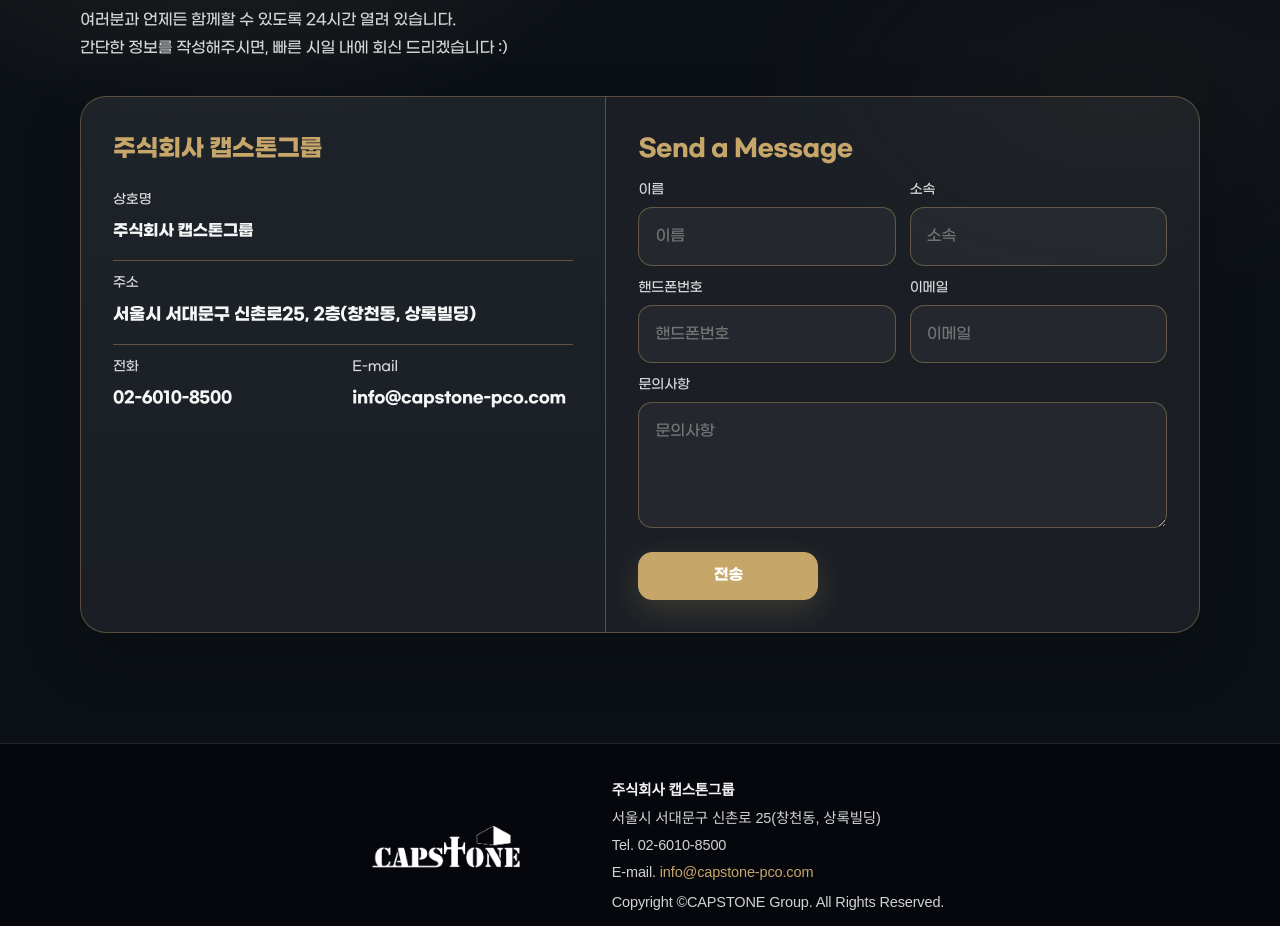
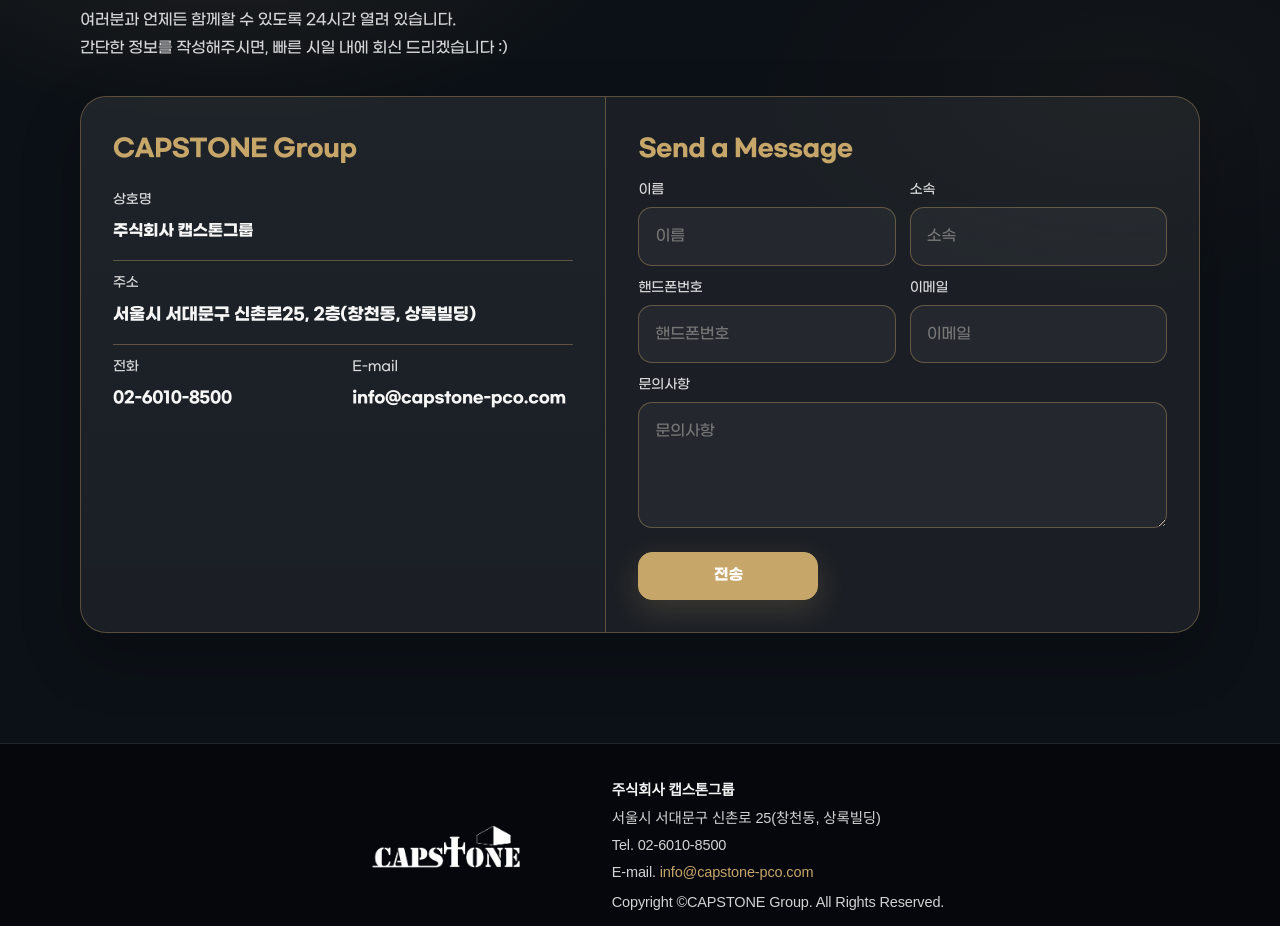
Before and after one commit to ycx1678/capstone, a React (Create React App) app in the folder capston_main/: page / in a window 1280 px wide. Shown: the part 6460-7386 px from the top of the page. Built offline with nearby package versions, Linux system fonts and the light colour scheme; no server answers; the database is empty.

Commit message:
fix: IntroSection PC 슬라이드쇼 부드럽게 수정, Contact 상단 CAPSTONE Group 표기
Co-Authored-By: Claude Opus 4.6 (1M context) <noreply@anthropic.com>

```diff
--- a/capston_main/src/components/sections/ContactSection.js
+++ b/capston_main/src/components/sections/ContactSection.js
@@ -365,7 +365,7 @@ export default function ContactSection({
                   marginBottom: 14,
                 }}
               >
-                {c.companyName || "주식회사 캡스톤그룹"}
+                {"CAPSTONE Group"}
               </div>
 
               <div style={{ display: "grid", gap: 0 }}>
--- a/capston_main/src/components/sections/IntroSection.js
+++ b/capston_main/src/components/sections/IntroSection.js
@@ -207,19 +207,14 @@ export default function IntroSection({
           background-position: center center;
           background-size: cover;
           background-repeat: no-repeat;
-          will-change: opacity, transform;
+          will-change: opacity;
           backface-visibility: hidden;
           transform: translate3d(0, 0, 0) scale(1.14);
           opacity: 0;
           transition:
             opacity 1500ms ease-in-out,
-            transform 1500ms ease-out,
             filter 1500ms ease-in-out;
           filter: saturate(0.98) brightness(0.94);
-        }
-
-        .introBgLayer.showBg {
-          opacity: 0;
         }
 
         .introBgLayer.isActive {
```
